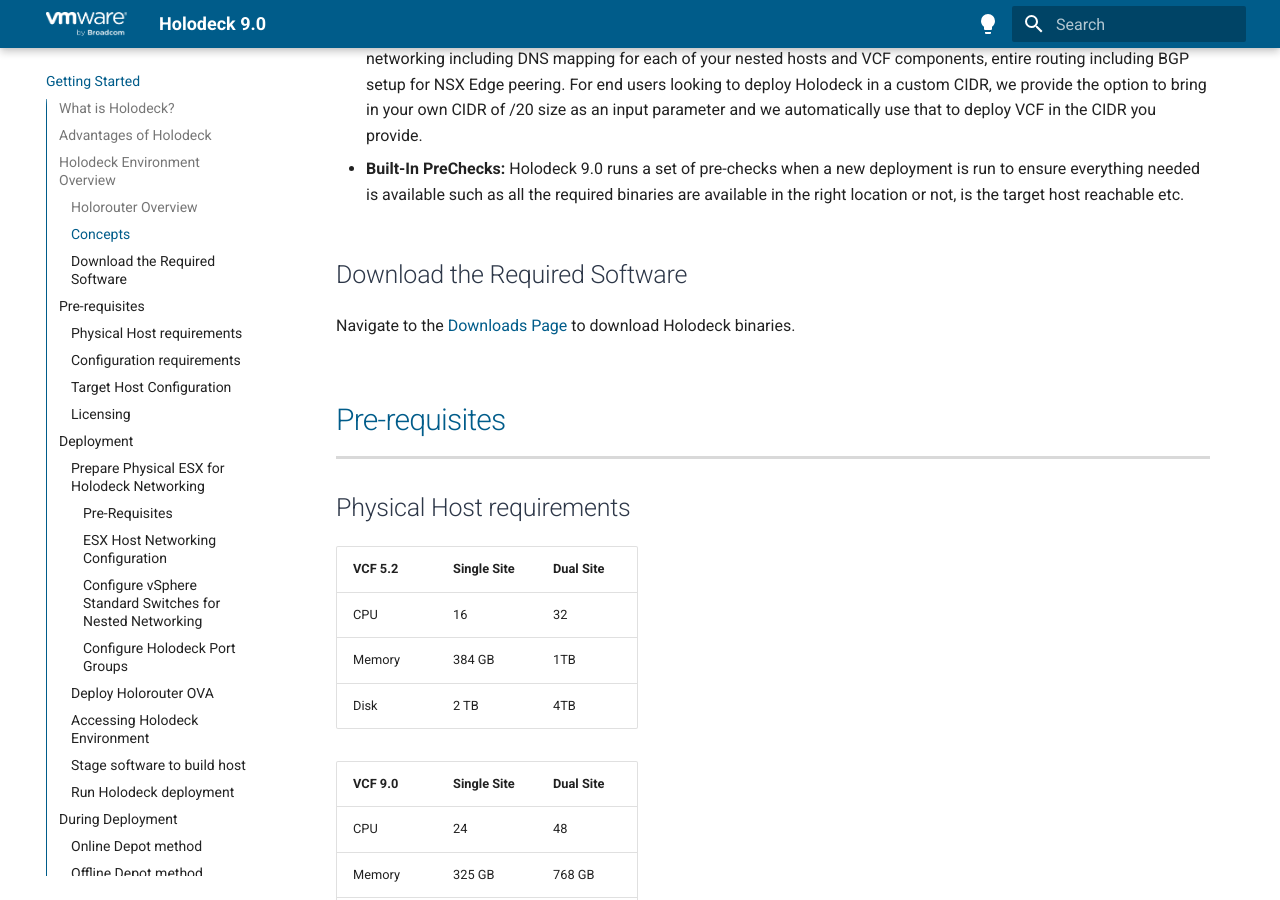
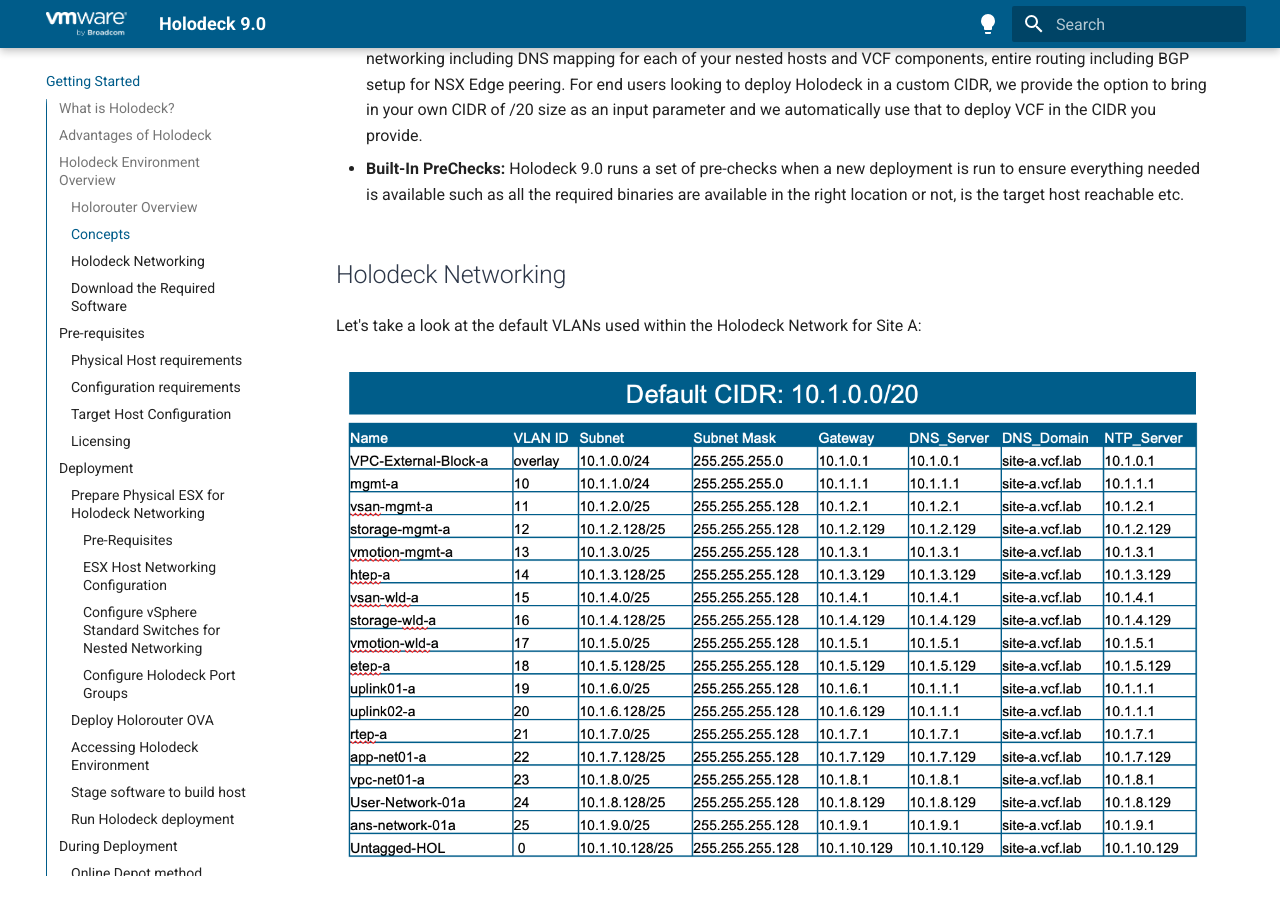
Before and after one commit to vmware/Holodeck, an MkDocs documentation site: the page built from docs/index.md, in a window 1280 px wide and 900 px high, scrolled down 4140 px. Built offline with MkDocs 1.6.1 and Material for MkDocs 9.7.7, drawn with Linux system fonts in a browser that asks for light colours.

Commit message:
Add Holodeck Networking section

```diff
--- a/docs/index.md
+++ b/docs/index.md
@@ -116,6 +116,11 @@
 
 - **Built-In PreChecks:** Holodeck 9.0 runs a set of pre-checks when a new deployment is run to ensure everything needed is available such as all the required binaries are available in the right location or not, is the target host reachable etc.
 
+### Holodeck Networking
+
+Let's take a look at the default VLANs used within the Holodeck Network for Site A:
+
+![image](images/Holodeck_Networking.png)
 
 ### Download the Required Software
 
```
Also changed, not shown: docs/images/Holodeck_Networking.png (added).
